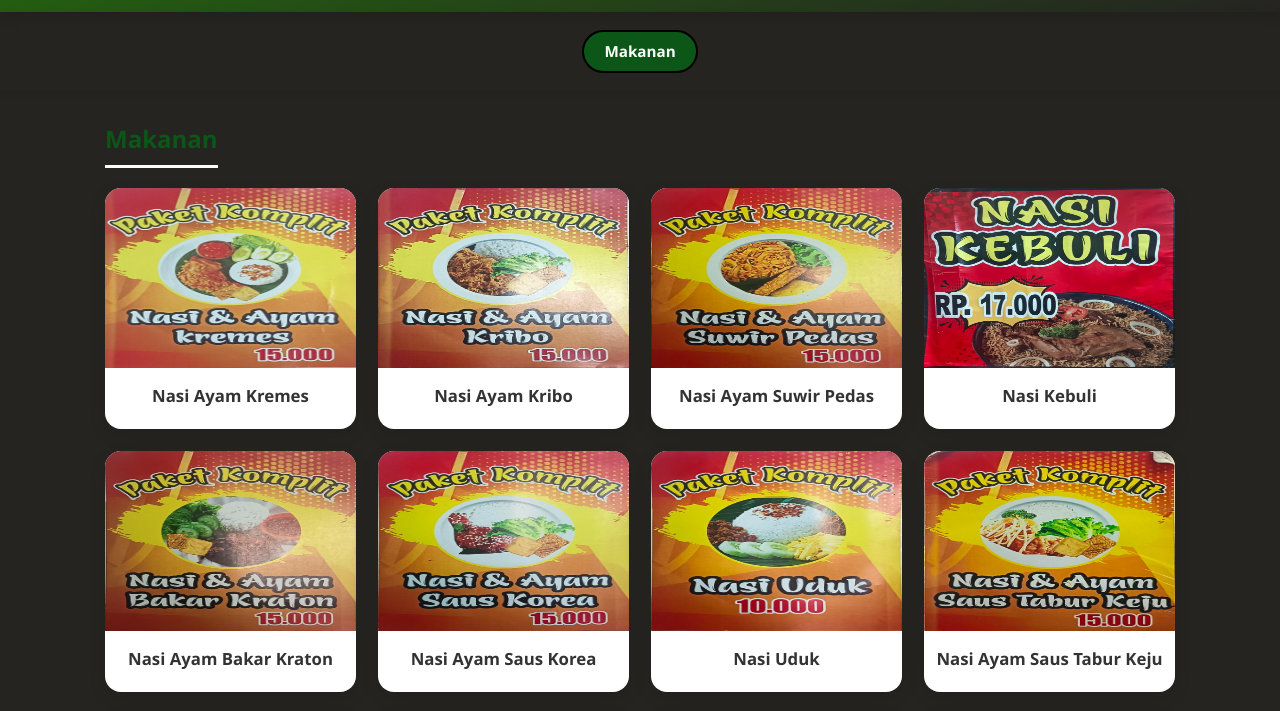
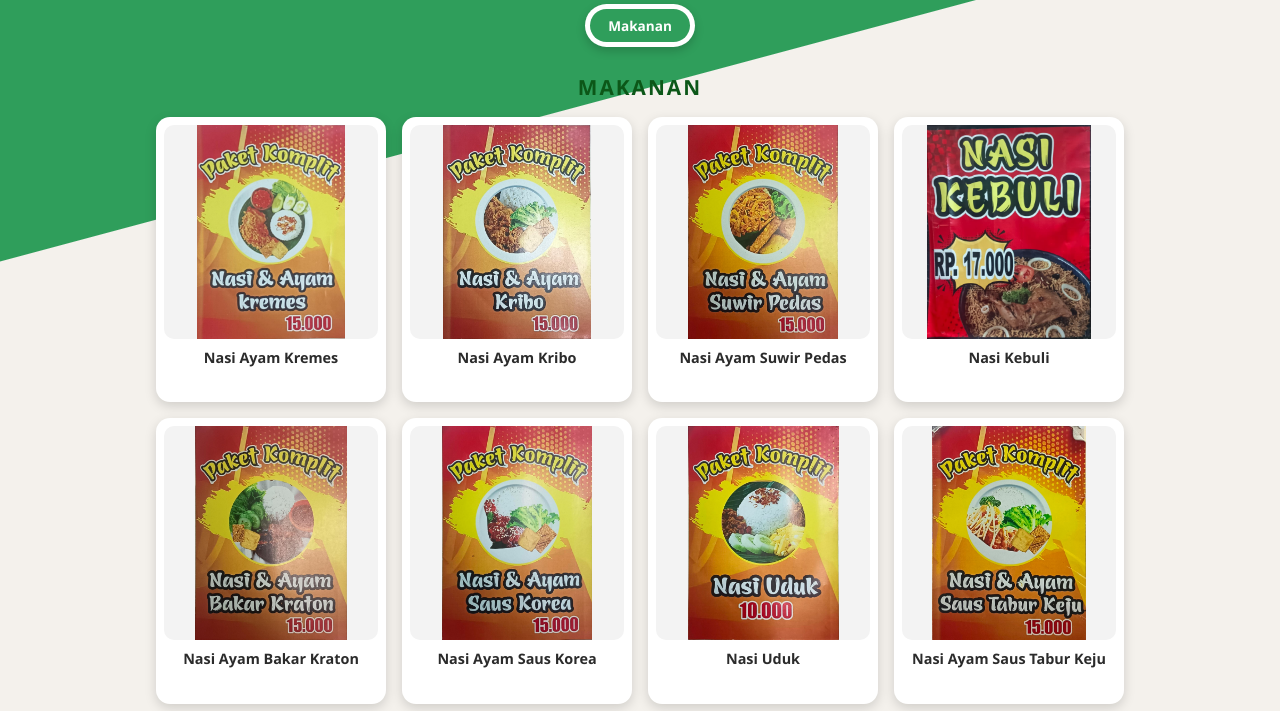
Before and after one commit to kairanzulfafairuz-cmd/Social-Project, a plain HTML site: page index.html in a window 1280 px wide. Shown: the part 91-802 px from the top of the page. Drawn offline with Linux system fonts and the light colour scheme.

Commit message:
pembaruan ui

```diff
--- a/index.html
+++ b/index.html
@@ -31,7 +31,7 @@
             <div class="menu-card">
                 <img src="NASI & AYAM KREMES.jpeg" alt="Nasi Ayam Kremes">
                 <div class="info">
-                    <h3>Nasi Ayam Kremes</h3>
+                    <span>Nasi Ayam Kremes</span>
                 </div>
             </div>
 
@@ -39,7 +39,7 @@
             <div class="menu-card">
                 <img src="NASI & AYAM KRIBO.jpeg" alt="Nasi Ayam Kribo">
                 <div class="info">
-                    <h3>Nasi Ayam Kribo</h3>
+                    <span>Nasi Ayam Kribo</span>
                 </div>
             </div>
 
@@ -47,7 +47,7 @@
             <div class="menu-card">
                 <img src="NASI & AYAM SUWIR PEDAS.jpeg" alt="Nasi Ayam Suwir Pedas">
                 <div class="info">
-                    <h3>Nasi Ayam Suwir Pedas</h3>
+                    <span>Nasi Ayam Suwir Pedas</span>
                 </div>
             </div>
 
@@ -55,7 +55,7 @@
             <div class="menu-card">
                 <img src="NASI KEBULI.jpeg" alt="Nasi Kebuli">
                 <div class="info">
-                    <h3>Nasi Kebuli</h3>
+                    <span>Nasi Kebuli</span>
                 </div>
             </div>
 
@@ -63,61 +63,61 @@
             <div class="menu-card">
                 <img src="NASI & AYAM BAKAR KRATON.jpeg" alt="Nasi Ayam Bakar Kraton">
                 <div class="info">
-                    <h3>Nasi Ayam Bakar Kraton</h3>
+                    <span>Nasi Ayam Bakar Kraton</span>
                 </div>
             </div>
             <div class="menu-card">
                 <img src="NASI AYAM SAUS KOREA.jpeg" alt="Nasi Ayam Saus Korea">
                 <div class="info">
-                    <h3>Nasi Ayam Saus Korea</h3>
+                    <span>Nasi Ayam Saus Korea</span>
                 </div>
             </div>
             <div class="menu-card">
                 <img src="Nasi Uduk.jpeg" alt="Nasi Uduk">
                 <div class="info">
-                    <h3>Nasi Uduk</h3>
+                    <span>Nasi Uduk</span>
                 </div>
             </div>
             <div class="menu-card">
                 <img src="Nasi ayam saus tabur kerju.jpeg" alt="Nasi ayam saus tabur keju">
                 <div class="info">
-                    <h3>Nasi Ayam Saus Tabur Keju</h3>
+                    <span>Nasi Ayam Saus Tabur Keju</span>
                 </div>
             </div>
             <div class="menu-card">
                 <img src="AYAM GEPREK.jpeg" alt="Ayam Geprek">
                 <div class="info">
-                    <h3>Ayam Geprek</h3>
+                    <span>Ayam Geprek</span>
                 </div>
             </div>
             <div class="menu-card">
                 <img src="Tongseng Ayam.jpeg" alt="Tongseng Ayam">
                 <div class="info">
-                    <h3>Tongseng Ayam</h3>
+                    <span>Tongseng Ayam</span>
                 </div>
             </div>
              <div class="menu-card">
                 <img src="Nila Goreng.jpeg" alt="Nila Goreng">
                 <div class="info">
-                    <h3>Nila Goreng</h3>
+                    <span>Nila Goreng</span>
                 </div>
              </div>
              <div class="menu-card">
                 <img src="Nasi Goreng.jpeg" alt="Nasi Goreng">
                 <div class="info">
-                    <h3>Nasi Goreng</h3>
+                    <span>Nasi Goreng</span>
                 </div>
              </div>
              <div class="menu-card">
                 <img src="Lele Goreng.jpeg" alt="Lele Goreng">
                 <div class="info">
-                    <h3>Lele Goreng</h3>
+                    <span>Lele Goreng</span>
                 </div>
              </div>
              <div class="menu-card">
                 <img src="Nasi Uduk.jpeg" alt="Nasi Uduk">
                 <div class="info">
-                    <h3>Nasi Uduk</h3>
+                    <span>Nasi Uduk</span>
                 </div>
              </div>
         </div>
--- a/styles.css
+++ b/styles.css
@@ -1,139 +1,163 @@
-    * {
-            margin: 0;
-            padding: 0;
-            box-sizing: border-box;
+:root {
+    --warna: #2f9e5b;        /* warna utama (ganti ke #e58a98 untuk pink) */
+    --warna-tua: #0c5718;
+    --kertas: #ffffff;
+    --teks: #2b2b2b;
+    --harga: #c0392b;
 }
+
+* { margin: 0; padding: 0; box-sizing: border-box; }
 
 body {
     font-family: 'Plus Jakarta Sans', 'Segoe UI', sans-serif;
-            background-color: #252421;
-            color: #333;
-            line-height: 1.5;
+    color: var(--teks);
+    min-height: 100vh;
+    /* blok warna di atas, putih di bawah, dipotong miring */
+    background:
+        linear-gradient(165deg, var(--warna) 0 340px, transparent 341px),
+        #f4f1ec;
+    background-repeat: no-repeat;
 }
 
-
+/* ---------- Header ---------- */
 header {
-            background: linear-gradient(135deg, #23720bc9, #c41e3a00);
-            color: white;
     text-align: center;
-            padding: 25px 15px;
-            box-shadow: 0 4px 12px rgba(0,0,0,0.15);
+    color: #fff;
+    padding: 30px 16px 14px;
+}
+header h1 {
+    font-size: 2rem;
+    letter-spacing: 3px;
+    font-weight: 800;
+    text-transform: uppercase;
+    text-shadow: 0 3px 0 rgba(0, 0, 0, .15);
 }
 
-        header h1 {
-            font-size: 2.2rem;
-            letter-spacing: 3px;
-            font-weight: 700;
-        }
-
-
+/* ---------- Tab kategori ---------- */
 .kategori {
     display: flex;
     justify-content: center;
-            gap: 12px;
-            padding: 18px 15px;
-            background: rgba(255, 255, 255, 0);
-            box-shadow: 0 2px 8px rgba(0,0,0,0.08);
+    gap: 6px;
+    width: fit-content;
+    max-width: calc(100% - 32px);
+    margin: 8px auto 0;
+    padding: 5px;
+    background: #fff;
+    border-radius: 999px;
+    box-shadow: 0 4px 10px rgba(0, 0, 0, .18);
     position: sticky;
-            top: 0;
+    top: 10px;
     z-index: 100;
+    overflow-x: auto;
+    scrollbar-width: none;
+}
+.kategori::-webkit-scrollbar { display: none; }
+
+.kategori a {
+    flex-shrink: 0;
+    text-decoration: none;
+    color: #777;
+    font-weight: 600;
+    font-size: .85rem;
+    padding: 7px 18px;
+    border-radius: 999px;
+    transition: all .25s;
+}
+.kategori a:hover,
+.kategori a.active {
+    background: var(--warna);
+    color: #fff;
 }
 
-        .kategori a {
-            text-decoration: none;
-            color: #000000;
-            font-weight: 600;
-            padding: 8px 20px;
-            border: 2px solid #000000;
-            border-radius: 25px;
-            transition: all 0.3s ease;
-            font-size: 0.95rem;
-        }
-
-        .kategori a:hover,
-        .kategori a.active {
-            background: #0c5718;
-            color: white;
-        }
-
+/* ---------- Section ---------- */
 section {
-            max-width:1100px;
-            margin: 30px auto;
-            padding: 0 15px;
+    max-width: 1000px;
+    margin: 26px auto;
+    padding: 0 16px;
+    scroll-margin-top: 80px;
 }
 
 .section-title {
-            font-size: 1.5rem;
-            color: #0c5718;
-            margin-bottom: 20px;
-            padding-bottom: 8px;
-            border-bottom: 3px solid #fffbfb;
-            display: inline-block;
+    text-align: center;
+    font-size: 1.3rem;
+    font-weight: 800;
+    letter-spacing: 2px;
+    text-transform: uppercase;
+    color: var(--warna-tua);
+    margin-bottom: 16px;
 }
 
-
+/* ---------- Grid ---------- */
 .menu-grid {
     display: grid;
-            grid-template-columns: repeat(auto-fill, minmax(220px,1fr));
-            gap: 22px;
+    grid-template-columns: repeat(auto-fill, minmax(190px, 1fr));
+    gap: 16px;
 }
 
+/* ---------- Kartu putih seperti referensi ---------- */
 .menu-card {
-            background: white;
-            border-radius: 16px;
-            overflow: hidden;
-            box-shadow: 0 6px 18px rgba(0,0,0,0.1);
-            transition: transform 0.3s ease, box-shadow 0.3s ease;
+    background: var(--kertas);
+    border-radius: 14px;
+    padding: 8px 8px 12px;
     text-align: center;
+    box-shadow: 0 4px 12px rgba(0, 0, 0, .15);
+    transition: transform .2s, box-shadow .2s;
 }
-
+@media (hover: hover) {
     .menu-card:hover {
-            transform: translateY(-6px);
-            box-shadow: 0 12px 28px rgba(0,0,0,0.15);
+        transform: translateY(-4px);
+        box-shadow: 0 10px 22px rgba(0, 0, 0, .22);
     }
+}
+.menu-card:active { transform: scale(.97); }
 
 .menu-card img {
     width: 100%;
-            height: 180px;
+    aspect-ratio: 1 / 1;
+    object-fit: contain;
+    background: #f3f3f3;
+    border-radius: 10px;
     display: block;
 }
 
-        .menu-card .info {
-            padding: 15px 12px;
-        }
+.menu-card .info { padding: 10px 4px 0; }
 
-        .menu-card h3 {
-            font-size: 1.05rem;
-            color: #333;
-            margin-bottom: 6px;
+.menu-card h3,
+.menu-card span {
+    display: -webkit-box;
+    -webkit-line-clamp: 2;
+    -webkit-box-orient: vertical;
+    overflow: hidden;
+    font-size: .9rem;
     font-weight: 600;
+    line-height: 1.3;
+    min-height: 2.6em;
+    margin-bottom: 4px;
 }
 
 .menu-card .price {
-            color: #8B0000;
-            font-weight: 700;
-            font-size: 1.1rem;
+    display: block;
+    min-height: 0;
+    margin: 0;
+    color: var(--harga);
+    font-weight: 800;
+    font-size: 1rem;
 }
 
-
+/* ---------- HP ---------- */
 @media (max-width: 600px) {
-    section {
-        margin: 20px auto;
-        padding: 0 12px;
+    body {
+        background:
+            linear-gradient(165deg, var(--warna) 0 260px, transparent 261px),
+            #f4f1ec;
+        background-repeat: no-repeat;
     }
+    header h1 { font-size: 1.6rem; }
+    section { padding: 0 12px; }
     .menu-grid {
-        grid-template-columns: repeat(2,1fr);
+        grid-template-columns: repeat(2, 1fr);
         gap: 12px;
     }
-    .menu-card img {
-        height: 130px;
-
-        object-fit: contain;
+    .menu-card h3,
+    .menu-card span { font-size: .82rem; }
 }
-    .menu-card h3 {
-        font-size: 0.9rem;
-    }
-    .menu-card .price {
-        font-size: 0.95rem;
-    }
-}
```
Lines whose indentation alone changed are shown as unchanged.
